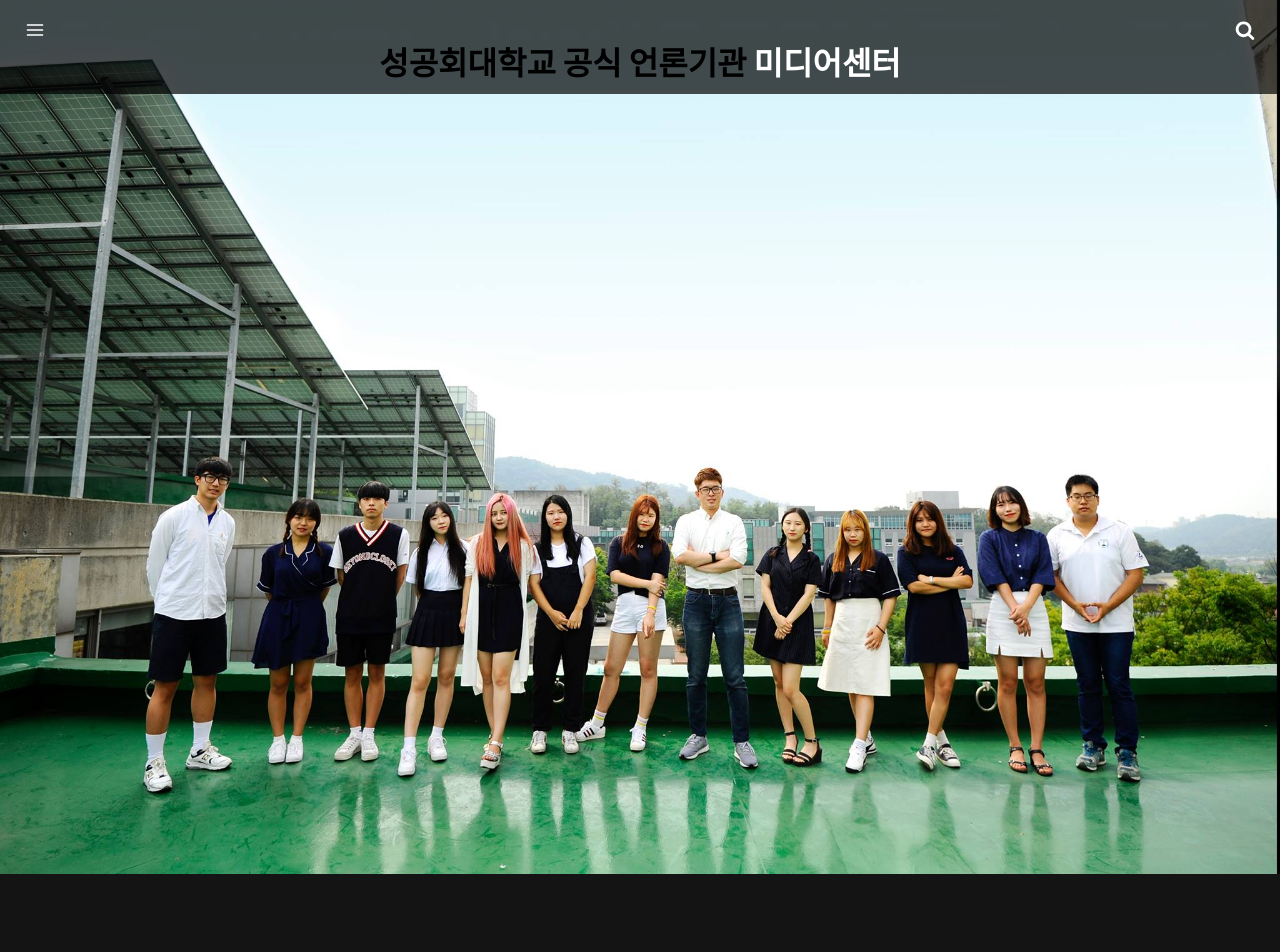
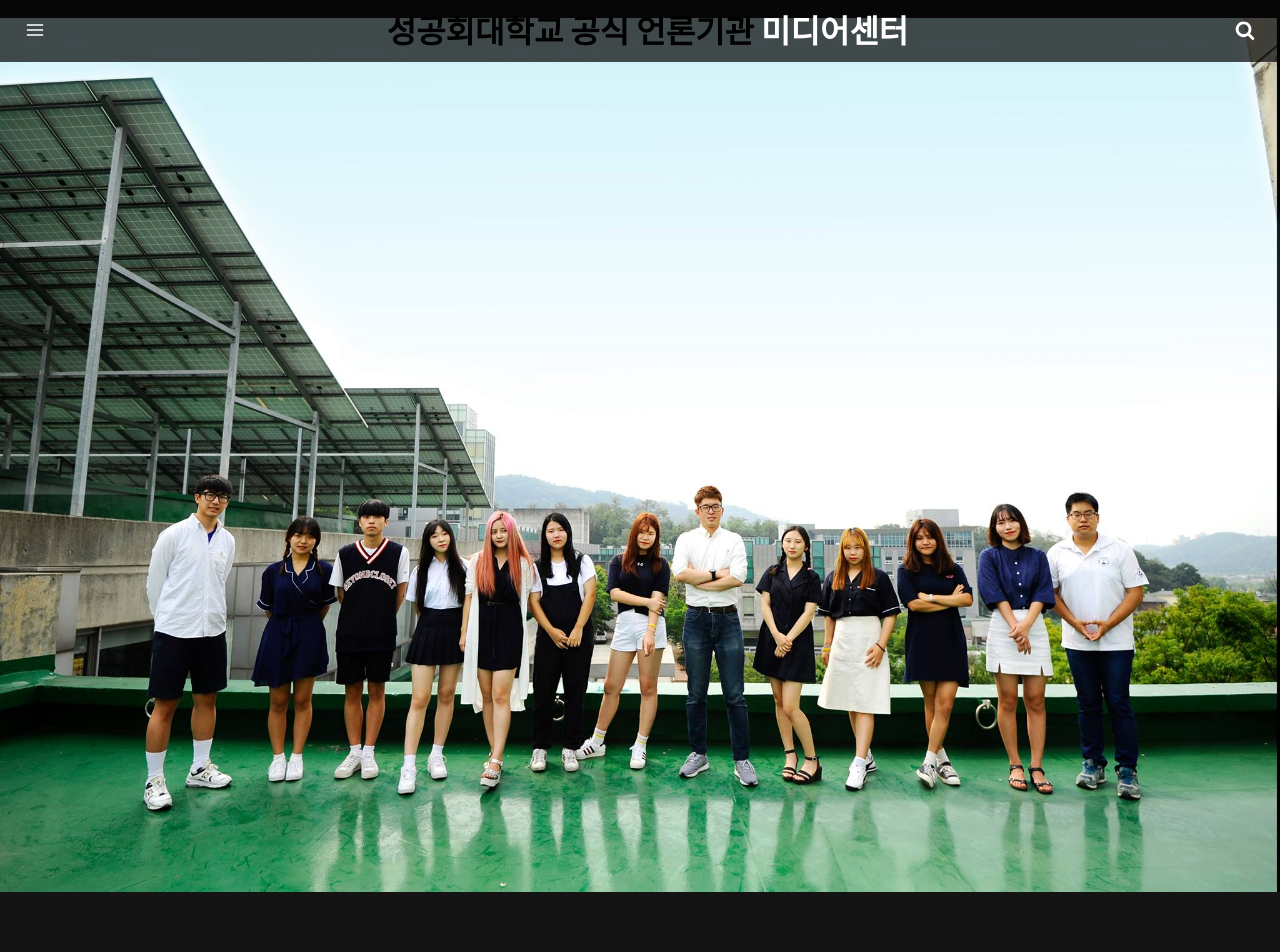
Before and after one commit to skhumedia/skhumedia.github.io, a Jekyll site: the page built from index.md, in a window 1280 px wide and 1400 px high. Shown: the top 952 px of the window. Built offline with Jekyll 4.4.1, drawn with Linux system fonts in a browser that asks for light colours.

Commit message:
Initial Commit

```diff
--- a/_includes/header.html
+++ b/_includes/header.html
@@ -7,7 +7,7 @@
     </a>
     <center>
         <h1 class="logo">
-            <p>성공회대학교 공식 언론기관
+            <p2>성공회대학교 공식 언론기관</p2>
             <a href="{{ site.baseurl }}/">
                 {{ site.username }}
             </a>
--- a/_layouts/main.html
+++ b/_layouts/main.html
@@ -16,7 +16,7 @@ layout: compress
         95% { left: -300%; }
         100% { left: -400%; }
         }
-        body1 { margin: 0; }
+        body1 { margin: 20px; }
         div#slider { overflow: hidden; }
         div#slider figure img { width: 20%; float: left; }
         div#slider figure {
```
